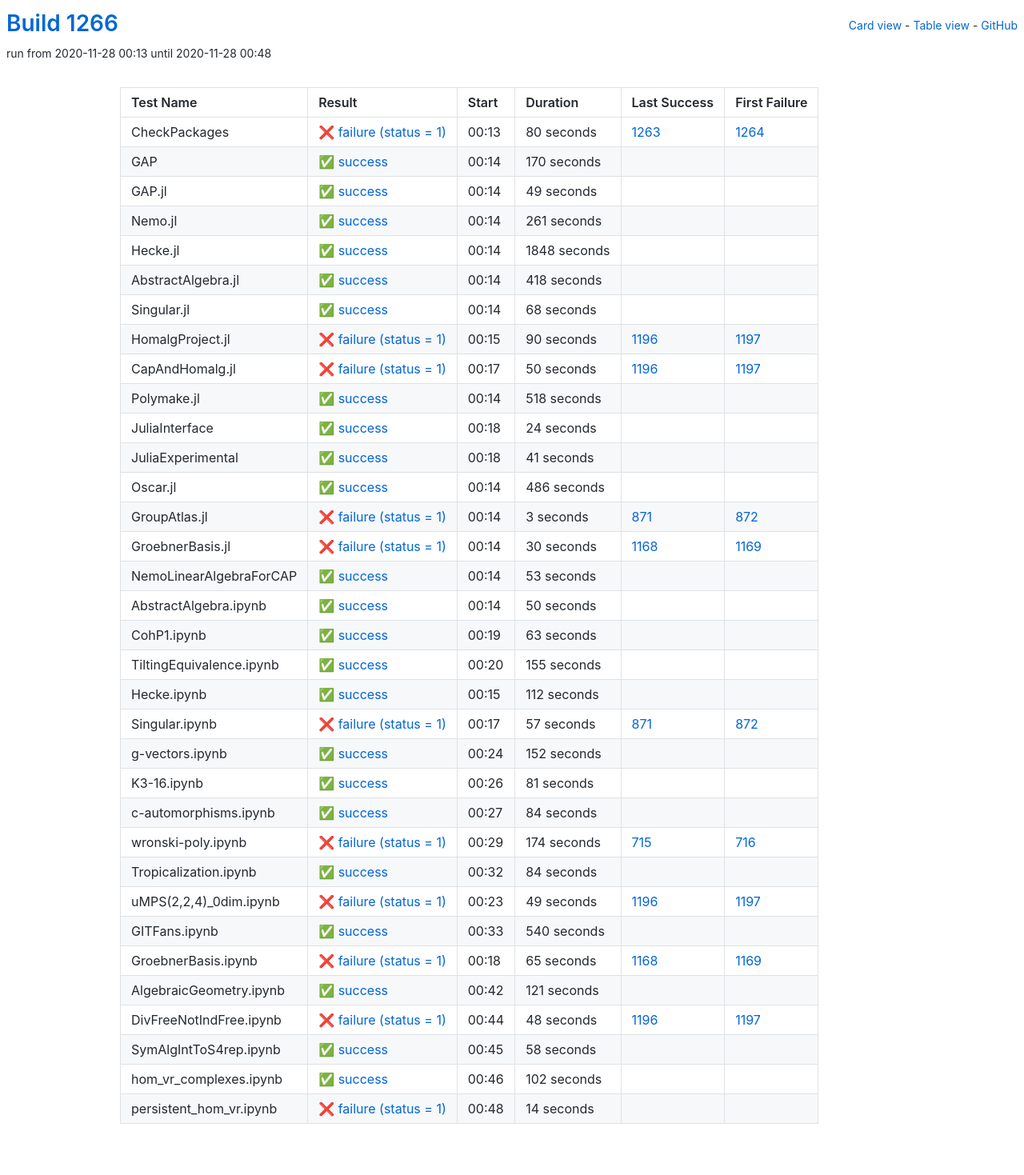
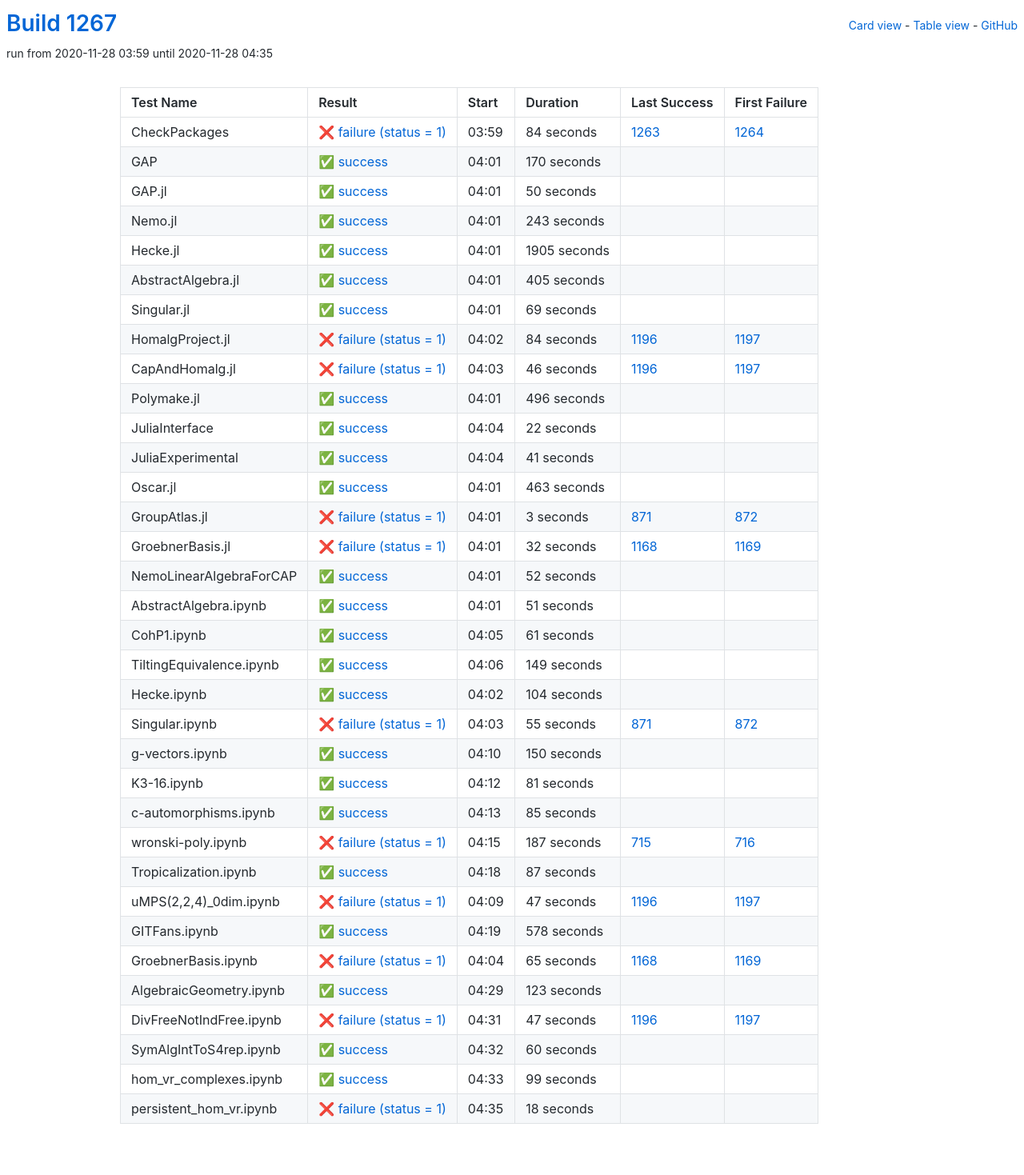
Before and after one commit to oscar-system/oscar-ci-status-stable, a Jekyll site: the page built from table.html, in a window 1280 px wide. Shown: the whole page at 80% size. Built offline with Jekyll 4.4.1, drawn with Linux system fonts in a browser that asks for light colours.

Commit message:
Build #1267

```diff
--- a/_data/ci.yml
+++ b/_data/ci.yml
@@ -1,6 +1,6 @@
 ---
-build: 1266
-build_url: https://oscarci.mathematik.uni-kl.de/job/oscar-stable/1266/
+build: 1267
+build_url: https://oscarci.mathematik.uni-kl.de/job/oscar-stable/1267/
 job: oscar-stable
 organization: oscar-system
 repo: oscar-ci-status-stable
@@ -8,20 +8,20 @@ repourl: https://github.com/oscar-system/oscar-ci-status-stable
 tests:
 - name: CheckPackages
   id: checkpackages
-  log: https://oscarci.mathematik.uni-kl.de/job/oscar-stable/1266/artifact/logs/build-1266/CheckPackages.log
-  start: 2020-11-28 00:13
+  log: https://oscarci.mathematik.uni-kl.de/job/oscar-stable/1267/artifact/logs/build-1267/CheckPackages.log
+  start: 2020-11-28 03:59
   success: false
   exitcode: 1
   status: failure
-  duration: 80
+  duration: 84
   last_success: 1263
   last_success_url: https://oscarci.mathematik.uni-kl.de/job/oscar-stable/1263/
   first_failure: 1264
   first_failure_url: https://oscarci.mathematik.uni-kl.de/job/oscar-stable/1264/
 - name: GAP
   id: gap
-  log: https://oscarci.mathematik.uni-kl.de/job/oscar-stable/1266/artifact/logs/build-1266/GAP.log
-  start: 2020-11-28 00:14
+  log: https://oscarci.mathematik.uni-kl.de/job/oscar-stable/1267/artifact/logs/build-1267/GAP.log
+  start: 2020-11-28 04:01
   success: true
   exitcode: 0
   status: success
@@ -32,116 +32,116 @@ tests:
   first_failure_url:
 - name: GAP.jl
   id: gap-jl
-  log: https://oscarci.mathematik.uni-kl.de/job/oscar-stable/1266/artifact/logs/build-1266/GAP.jl.log
-  start: 2020-11-28 00:14
+  log: https://oscarci.mathematik.uni-kl.de/job/oscar-stable/1267/artifact/logs/build-1267/GAP.jl.log
+  start: 2020-11-28 04:01
   success: true
   exitcode: 0
   status: success
-  duration: 49
+  duration: 50
   last_success: false
   last_success_url:
   first_failure: false
   first_failure_url:
 - name: Nemo.jl
   id: nemo-jl
-  log: https://oscarci.mathematik.uni-kl.de/job/oscar-stable/1266/artifact/logs/build-1266/Nemo.jl.log
-  start: 2020-11-28 00:14
+  log: https://oscarci.mathematik.uni-kl.de/job/oscar-stable/1267/artifact/logs/build-1267/Nemo.jl.log
+  start: 2020-11-28 04:01
   success: true
   exitcode: 0
   status: success
-  duration: 261
+  duration: 243
   last_success: false
   last_success_url:
   first_failure: false
   first_failure_url:
 - name: Hecke.jl
   id: hecke-jl
-  log: https://oscarci.mathematik.uni-kl.de/job/oscar-stable/1266/artifact/logs/build-1266/Hecke.jl.log
-  start: 2020-11-28 00:14
+  log: https://oscarci.mathematik.uni-kl.de/job/oscar-stable/1267/artifact/logs/build-1267/Hecke.jl.log
+  start: 2020-11-28 04:01
   success: true
   exitcode: 0
   status: success
-  duration: 1848
+  duration: 1905
   last_success: false
   last_success_url:
   first_failure: false
   first_failure_url:
 - name: AbstractAlgebra.jl
   id: abstractalgebra-jl
-  log: https://oscarci.mathematik.uni-kl.de/job/oscar-stable/1266/artifact/logs/build-1266/AbstractAlgebra.jl.log
-  start: 2020-11-28 00:14
+  log: https://oscarci.mathematik.uni-kl.de/job/oscar-stable/1267/artifact/logs/build-1267/AbstractAlgebra.jl.log
+  start: 2020-11-28 04:01
   success: true
   exitcode: 0
   status: success
-  duration: 418
+  duration: 405
   last_success: false
   last_success_url:
   first_failure: false
   first_failure_url:
 - name: Singular.jl
   id: singular-jl
-  log: https://oscarci.mathematik.uni-kl.de/job/oscar-stable/1266/artifact/logs/build-1266/Singular.jl.log
-  start: 2020-11-28 00:14
+  log: https://oscarci.mathematik.uni-kl.de/job/oscar-stable/1267/artifact/logs/build-1267/Singular.jl.log
+  start: 2020-11-28 04:01
   success: true
   exitcode: 0
   status: success
-  duration: 68
+  duration: 69
   last_success: false
   last_success_url:
   first_failure: false
   first_failure_url:
 - name: HomalgProject.jl
   id: homalgproject-jl
-  log: https://oscarci.mathematik.uni-kl.de/job/oscar-stable/1266/artifact/logs/build-1266/HomalgProject.jl.log
-  start: 2020-11-28 00:15
+  log: https://oscarci.mathematik.uni-kl.de/job/oscar-stable/1267/artifact/logs/build-1267/HomalgProject.jl.log
+  start: 2020-11-28 04:02
   success: false
   exitcode: 1
   status: failure
-  duration: 90
+  duration: 84
   last_success: 1196
   last_success_url: https://oscarci.mathematik.uni-kl.de/job/oscar-stable/1196/
   first_failure: 1197
   first_failure_url: https://oscarci.mathematik.uni-kl.de/job/oscar-stable/1197/
 - name: CapAndHomalg.jl
   id: capandhomalg-jl
-  log: https://oscarci.mathematik.uni-kl.de/job/oscar-stable/1266/artifact/logs/build-1266/CapAndHomalg.jl.log
-  start: 2020-11-28 00:17
+  log: https://oscarci.mathematik.uni-kl.de/job/oscar-stable/1267/artifact/logs/build-1267/CapAndHomalg.jl.log
+  start: 2020-11-28 04:03
   success: false
   exitcode: 1
   status: failure
-  duration: 50
+  duration: 46
   last_success: 1196
   last_success_url: https://oscarci.mathematik.uni-kl.de/job/oscar-stable/1196/
   first_failure: 1197
   first_failure_url: https://oscarci.mathematik.uni-kl.de/job/oscar-stable/1197/
 - name: Polymake.jl
   id: polymake-jl
-  log: https://oscarci.mathematik.uni-kl.de/job/oscar-stable/1266/artifact/logs/build-1266/Polymake.jl.log
-  start: 2020-11-28 00:14
+  log: https://oscarci.mathematik.uni-kl.de/job/oscar-stable/1267/artifact/logs/build-1267/Polymake.jl.log
+  start: 2020-11-28 04:01
   success: true
   exitcode: 0
   status: success
-  duration: 518
+  duration: 496
   last_success: false
   last_success_url:
   first_failure: false
   first_failure_url:
 - name: JuliaInterface
   id: juliainterface
-  log: https://oscarci.mathematik.uni-kl.de/job/oscar-stable/1266/artifact/logs/build-1266/JuliaInterface.log
-  start: 2020-11-28 00:18
+  log: https://oscarci.mathematik.uni-kl.de/job/oscar-stable/1267/artifact/logs/build-1267/JuliaInterface.log
+  start: 2020-11-28 04:04
   success: true
   exitcode: 0
   status: success
-  duration: 24
+  duration: 22
   last_success: false
   last_success_url:
   first_failure: false
   first_failure_url:
 - name: JuliaExperimental
   id: juliaexperimental
-  log: https://oscarci.mathematik.uni-kl.de/job/oscar-stable/1266/artifact/logs/build-1266/JuliaExperimental.log
-  start: 2020-11-28 00:18
+  log: https://oscarci.mathematik.uni-kl.de/job/oscar-stable/1267/artifact/logs/build-1267/JuliaExperimental.log
+  start: 2020-11-28 04:04
   success: true
   exitcode: 0
   status: success
@@ -152,20 +152,20 @@ tests:
   first_failure_url:
 - name: Oscar.jl
   id: oscar-jl
-  log: https://oscarci.mathematik.uni-kl.de/job/oscar-stable/1266/artifact/logs/build-1266/Oscar.jl.log
-  start: 2020-11-28 00:14
+  log: https://oscarci.mathematik.uni-kl.de/job/oscar-stable/1267/artifact/logs/build-1267/Oscar.jl.log
+  start: 2020-11-28 04:01
   success: true
   exitcode: 0
   status: success
-  duration: 486
+  duration: 463
   last_success: false
   last_success_url:
   first_failure: false
   first_failure_url:
 - name: GroupAtlas.jl
   id: groupatlas-jl
-  log: https://oscarci.mathematik.uni-kl.de/job/oscar-stable/1266/artifact/logs/build-1266/GroupAtlas.jl.log
-  start: 2020-11-28 00:14
+  log: https://oscarci.mathematik.uni-kl.de/job/oscar-stable/1267/artifact/logs/build-1267/GroupAtlas.jl.log
+  start: 2020-11-28 04:01
   success: false
   exitcode: 1
   status: failure
@@ -176,104 +176,104 @@ tests:
   first_failure_url: https://oscarci.mathematik.uni-kl.de/job/oscar-stable/872/
 - name: GroebnerBasis.jl
   id: groebnerbasis-jl
-  log: https://oscarci.mathematik.uni-kl.de/job/oscar-stable/1266/artifact/logs/build-1266/GroebnerBasis.jl.log
-  start: 2020-11-28 00:14
+  log: https://oscarci.mathematik.uni-kl.de/job/oscar-stable/1267/artifact/logs/build-1267/GroebnerBasis.jl.log
+  start: 2020-11-28 04:01
   success: false
   exitcode: 1
   status: failure
-  duration: 30
+  duration: 32
   last_success: 1168
   last_success_url: https://oscarci.mathematik.uni-kl.de/job/oscar-stable/1168/
   first_failure: 1169
   first_failure_url: https://oscarci.mathematik.uni-kl.de/job/oscar-stable/1169/
 - name: NemoLinearAlgebraForCAP
   id: nemolinearalgebraforcap
-  log: https://oscarci.mathematik.uni-kl.de/job/oscar-stable/1266/artifact/logs/build-1266/NemoLinearAlgebraForCAP.log
-  start: 2020-11-28 00:14
+  log: https://oscarci.mathematik.uni-kl.de/job/oscar-stable/1267/artifact/logs/build-1267/NemoLinearAlgebraForCAP.log
+  start: 2020-11-28 04:01
   success: true
   exitcode: 0
   status: success
-  duration: 53
+  duration: 52
   last_success: false
   last_success_url:
   first_failure: false
   first_failure_url:
 - name: AbstractAlgebra.ipynb
   id: abstractalgebra-ipynb
-  log: https://oscarci.mathematik.uni-kl.de/job/oscar-stable/1266/artifact/logs/build-1266/AbstractAlgebra.ipynb.log
-  start: 2020-11-28 00:14
+  log: https://oscarci.mathematik.uni-kl.de/job/oscar-stable/1267/artifact/logs/build-1267/AbstractAlgebra.ipynb.log
+  start: 2020-11-28 04:01
   success: true
   exitcode: 0
   status: success
-  duration: 50
+  duration: 51
   last_success: false
   last_success_url:
   first_failure: false
   first_failure_url:
 - name: CohP1.ipynb
   id: cohp1-ipynb
-  log: https://oscarci.mathematik.uni-kl.de/job/oscar-stable/1266/artifact/logs/build-1266/CohP1.ipynb.log
-  start: 2020-11-28 00:19
+  log: https://oscarci.mathematik.uni-kl.de/job/oscar-stable/1267/artifact/logs/build-1267/CohP1.ipynb.log
+  start: 2020-11-28 04:05
   success: true
   exitcode: 0
   status: success
-  duration: 63
+  duration: 61
   last_success: false
   last_success_url:
   first_failure: false
   first_failure_url:
 - name: TiltingEquivalence.ipynb
   id: tiltingequivalence-ipynb
-  log: https://oscarci.mathematik.uni-kl.de/job/oscar-stable/1266/artifact/logs/build-1266/TiltingEquivalence.ipynb.log
-  start: 2020-11-28 00:20
+  log: https://oscarci.mathematik.uni-kl.de/job/oscar-stable/1267/artifact/logs/build-1267/TiltingEquivalence.ipynb.log
+  start: 2020-11-28 04:06
   success: true
   exitcode: 0
   status: success
-  duration: 155
+  duration: 149
   last_success: false
   last_success_url:
   first_failure: false
   first_failure_url:
 - name: Hecke.ipynb
   id: hecke-ipynb
-  log: https://oscarci.mathematik.uni-kl.de/job/oscar-stable/1266/artifact/logs/build-1266/Hecke.ipynb.log
-  start: 2020-11-28 00:15
+  log: https://oscarci.mathematik.uni-kl.de/job/oscar-stable/1267/artifact/logs/build-1267/Hecke.ipynb.log
+  start: 2020-11-28 04:02
   success: true
   exitcode: 0
   status: success
-  duration: 112
+  duration: 104
   last_success: false
   last_success_url:
   first_failure: false
   first_failure_url:
 - name: Singular.ipynb
   id: singular-ipynb
-  log: https://oscarci.mathematik.uni-kl.de/job/oscar-stable/1266/artifact/logs/build-1266/Singular.ipynb.log
-  start: 2020-11-28 00:17
+  log: https://oscarci.mathematik.uni-kl.de/job/oscar-stable/1267/artifact/logs/build-1267/Singular.ipynb.log
+  start: 2020-11-28 04:03
   success: false
   exitcode: 1
   status: failure
-  duration: 57
+  duration: 55
   last_success: 871
   last_success_url: https://oscarci.mathematik.uni-kl.de/job/oscar-stable/871/
   first_failure: 872
   first_failure_url: https://oscarci.mathematik.uni-kl.de/job/oscar-stable/872/
 - name: g-vectors.ipynb
   id: g-vectors-ipynb
-  log: https://oscarci.mathematik.uni-kl.de/job/oscar-stable/1266/artifact/logs/build-1266/g-vectors.ipynb.log
-  start: 2020-11-28 00:24
+  log: https://oscarci.mathematik.uni-kl.de/job/oscar-stable/1267/artifact/logs/build-1267/g-vectors.ipynb.log
+  start: 2020-11-28 04:10
   success: true
   exitcode: 0
   status: success
-  duration: 152
+  duration: 150
   last_success: false
   last_success_url:
   first_failure: false
   first_failure_url:
 - name: K3-16.ipynb
   id: k3-16-ipynb
-  log: https://oscarci.mathematik.uni-kl.de/job/oscar-stable/1266/artifact/logs/build-1266/K3-16.ipynb.log
-  start: 2020-11-28 00:26
+  log: https://oscarci.mathematik.uni-kl.de/job/oscar-stable/1267/artifact/logs/build-1267/K3-16.ipynb.log
+  start: 2020-11-28 04:12
   success: true
   exitcode: 0
   status: success
@@ -284,68 +284,68 @@ tests:
   first_failure_url:
 - name: c-automorphisms.ipynb
   id: c-automorphisms-ipynb
-  log: https://oscarci.mathematik.uni-kl.de/job/oscar-stable/1266/artifact/logs/build-1266/c-automorphisms.ipynb.log
-  start: 2020-11-28 00:27
+  log: https://oscarci.mathematik.uni-kl.de/job/oscar-stable/1267/artifact/logs/build-1267/c-automorphisms.ipynb.log
+  start: 2020-11-28 04:13
   success: true
   exitcode: 0
   status: success
-  duration: 84
+  duration: 85
   last_success: false
   last_success_url:
   first_failure: false
   first_failure_url:
 - name: wronski-poly.ipynb
   id: wronski-poly-ipynb
-  log: https://oscarci.mathematik.uni-kl.de/job/oscar-stable/1266/artifact/logs/build-1266/wronski-poly.ipynb.log
-  start: 2020-11-28 00:29
+  log: https://oscarci.mathematik.uni-kl.de/job/oscar-stable/1267/artifact/logs/build-1267/wronski-poly.ipynb.log
+  start: 2020-11-28 04:15
   success: false
   exitcode: 1
   status: failure
-  duration: 174
+  duration: 187
   last_success: 715
   last_success_url: https://oscarci.mathematik.uni-kl.de/job/oscar-stable/715/
   first_failure: 716
   first_failure_url: https://oscarci.mathematik.uni-kl.de/job/oscar-stable/716/
 - name: Tropicalization.ipynb
   id: tropicalization-ipynb
-  log: https://oscarci.mathematik.uni-kl.de/job/oscar-stable/1266/artifact/logs/build-1266/Tropicalization.ipynb.log
-  start: 2020-11-28 00:32
+  log: https://oscarci.mathematik.uni-kl.de/job/oscar-stable/1267/artifact/logs/build-1267/Tropicalization.ipynb.log
+  start: 2020-11-28 04:18
   success: true
   exitcode: 0
   status: success
-  duration: 84
+  duration: 87
   last_success: false
   last_success_url:
   first_failure: false
   first_failure_url:
 - name: uMPS(2,2,4)_0dim.ipynb
   id: umps-2-2-4-0dim-ipynb
-  log: https://oscarci.mathematik.uni-kl.de/job/oscar-stable/1266/artifact/logs/build-1266/uMPS-2-2-4-_0dim.ipynb.log
-  start: 2020-11-28 00:23
+  log: https://oscarci.mathematik.uni-kl.de/job/oscar-stable/1267/artifact/logs/build-1267/uMPS-2-2-4-_0dim.ipynb.log
+  start: 2020-11-28 04:09
   success: false
   exitcode: 1
   status: failure
-  duration: 49
+  duration: 47
   last_success: 1196
   last_success_url: https://oscarci.mathematik.uni-kl.de/job/oscar-stable/1196/
   first_failure: 1197
   first_failure_url: https://oscarci.mathematik.uni-kl.de/job/oscar-stable/1197/
 - name: GITFans.ipynb
   id: gitfans-ipynb
-  log: https://oscarci.mathematik.uni-kl.de/job/oscar-stable/1266/artifact/logs/build-1266/GITFans.ipynb.log
-  start: 2020-11-28 00:33
+  log: https://oscarci.mathematik.uni-kl.de/job/oscar-stable/1267/artifact/logs/build-1267/GITFans.ipynb.log
+  start: 2020-11-28 04:19
   success: true
   exitcode: 0
   status: success
-  duration: 540
+  duration: 578
   last_success: false
   last_success_url:
   first_failure: false
   first_failure_url:
 - name: GroebnerBasis.ipynb
   id: groebnerbasis-ipynb
-  log: https://oscarci.mathematik.uni-kl.de/job/oscar-stable/1266/artifact/logs/build-1266/GroebnerBasis.ipynb.log
-  start: 2020-11-28 00:18
+  log: https://oscarci.mathematik.uni-kl.de/job/oscar-stable/1267/artifact/logs/build-1267/GroebnerBasis.ipynb.log
+  start: 2020-11-28 04:04
   success: false
   exitcode: 1
   status: failure
@@ -356,60 +356,60 @@ tests:
   first_failure_url: https://oscarci.mathematik.uni-kl.de/job/oscar-stable/1169/
 - name: AlgebraicGeometry.ipynb
   id: algebraicgeometry-ipynb
-  log: https://oscarci.mathematik.uni-kl.de/job/oscar-stable/1266/artifact/logs/build-1266/AlgebraicGeometry.ipynb.log
-  start: 2020-11-28 00:42
+  log: https://oscarci.mathematik.uni-kl.de/job/oscar-stable/1267/artifact/logs/build-1267/AlgebraicGeometry.ipynb.log
+  start: 2020-11-28 04:29
   success: true
   exitcode: 0
   status: success
-  duration: 121
+  duration: 123
   last_success: false
   last_success_url:
   first_failure: false
   first_failure_url:
 - name: DivFreeNotIndFree.ipynb
   id: divfreenotindfree-ipynb
-  log: https://oscarci.mathematik.uni-kl.de/job/oscar-stable/1266/artifact/logs/build-1266/DivFreeNotIndFree.ipynb.log
-  start: 2020-11-28 00:44
+  log: https://oscarci.mathematik.uni-kl.de/job/oscar-stable/1267/artifact/logs/build-1267/DivFreeNotIndFree.ipynb.log
+  start: 2020-11-28 04:31
   success: false
   exitcode: 1
   status: failure
-  duration: 48
+  duration: 47
   last_success: 1196
   last_success_url: https://oscarci.mathematik.uni-kl.de/job/oscar-stable/1196/
   first_failure: 1197
   first_failure_url: https://oscarci.mathematik.uni-kl.de/job/oscar-stable/1197/
 - name: SymAlgIntToS4rep.ipynb
   id: symalginttos4rep-ipynb
-  log: https://oscarci.mathematik.uni-kl.de/job/oscar-stable/1266/artifact/logs/build-1266/SymAlgIntToS4rep.ipynb.log
-  start: 2020-11-28 00:45
+  log: https://oscarci.mathematik.uni-kl.de/job/oscar-stable/1267/artifact/logs/build-1267/SymAlgIntToS4rep.ipynb.log
+  start: 2020-11-28 04:32
   success: true
   exitcode: 0
   status: success
-  duration: 58
+  duration: 60
   last_success: false
   last_success_url:
   first_failure: false
   first_failure_url:
 - name: hom_vr_complexes.ipynb
   id: hom-vr-complexes-ipynb
-  log: https://oscarci.mathematik.uni-kl.de/job/oscar-stable/1266/artifact/logs/build-1266/hom_vr_complexes.ipynb.log
-  start: 2020-11-28 00:46
+  log: https://oscarci.mathematik.uni-kl.de/job/oscar-stable/1267/artifact/logs/build-1267/hom_vr_complexes.ipynb.log
+  start: 2020-11-28 04:33
   success: true
   exitcode: 0
   status: success
-  duration: 102
+  duration: 99
   last_success: false
   last_success_url:
   first_failure: false
   first_failure_url:
 - name: persistent_hom_vr.ipynb
   id: persistent-hom-vr-ipynb
-  log: https://oscarci.mathematik.uni-kl.de/job/oscar-stable/1266/artifact/logs/build-1266/persistent_hom_vr.ipynb.log
-  start: 2020-11-28 00:48
+  log: https://oscarci.mathematik.uni-kl.de/job/oscar-stable/1267/artifact/logs/build-1267/persistent_hom_vr.ipynb.log
+  start: 2020-11-28 04:35
   success: false
   exitcode: 1
   status: failure
-  duration: 14
+  duration: 18
   last_success: false
   last_success_url:
   first_failure: false
```
Also changed, not shown: README.md.
